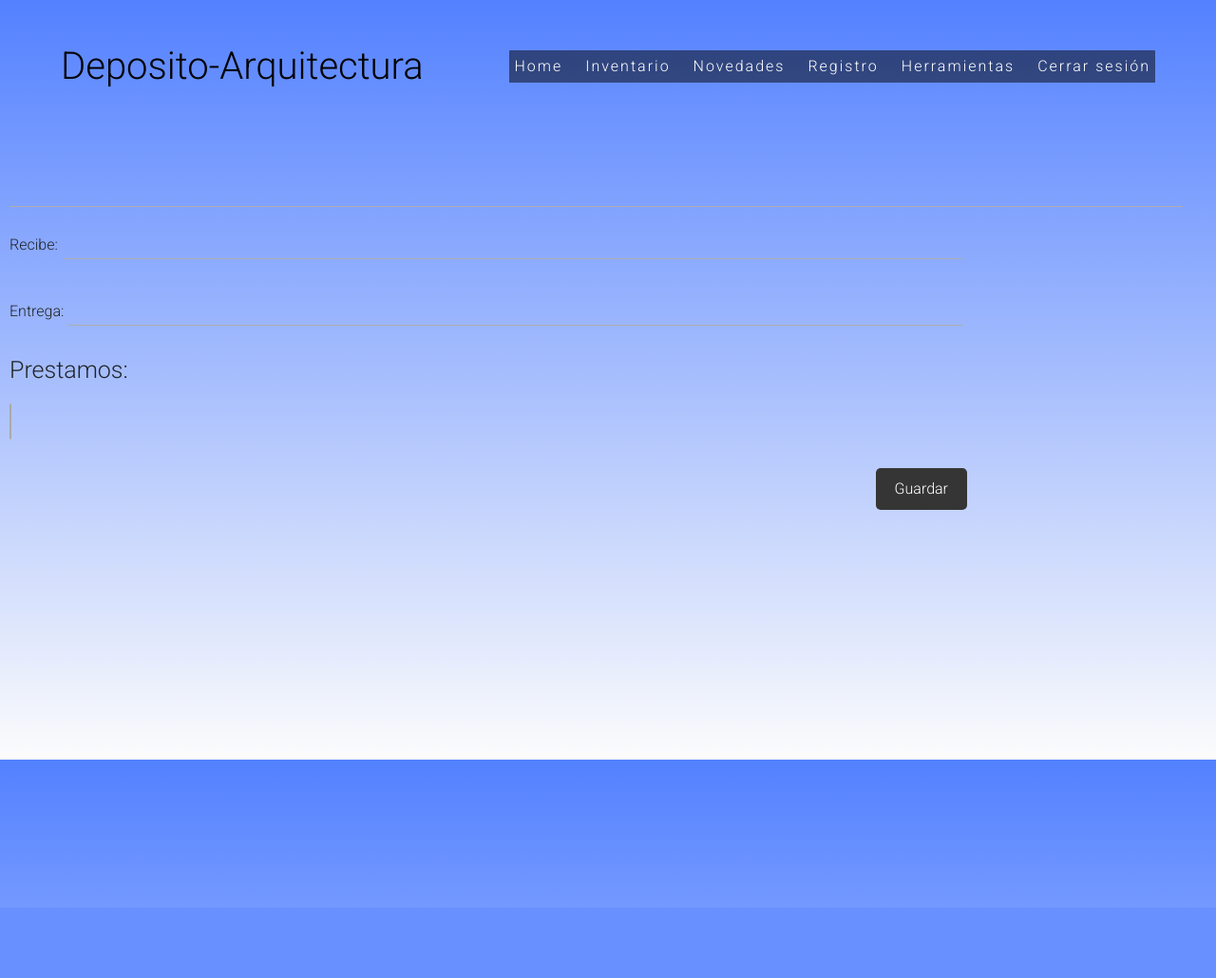
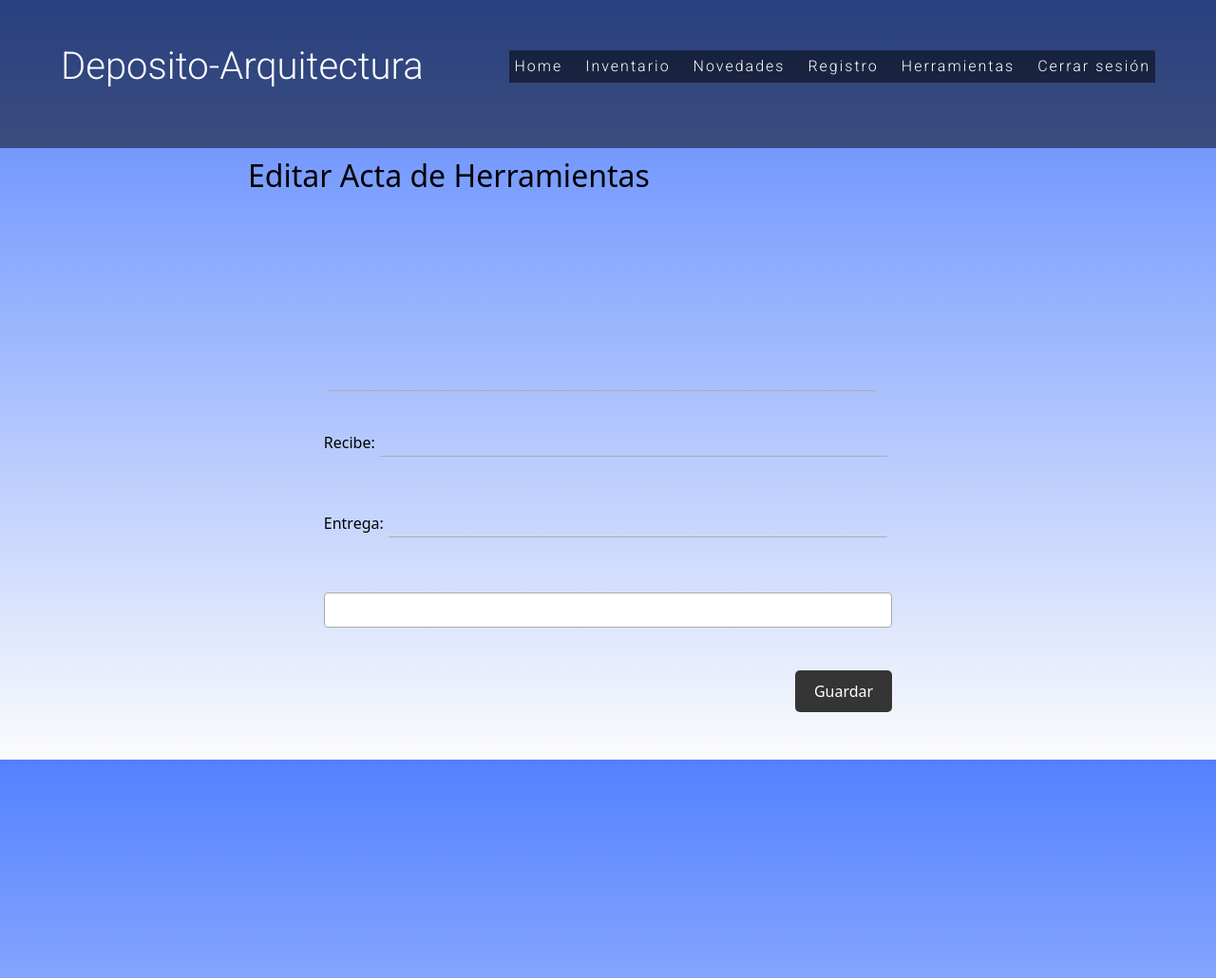
Before and after one commit to GermanZamudio/Gestion-Dep-Arq, a Django app: page /Herramientas/Editar_Acta/1 in a window 1280 px wide. Shown: the whole page at 95% size. Before the commit the page ends 841 px from the top, so only its background shows below. Run offline with Django 4.2, Linux system fonts and the light colour scheme; the visitor is signed in with stand-in values (Sample User, id 1); data that the repository does not hold is empty; some libraries are stand-ins or nearby versions.

Commit message:
Modificaciones en seccion Herramientas/select

```diff
--- a/Administracion_Deposito/settings.py
+++ b/Administracion_Deposito/settings.py
@@ -59,6 +59,7 @@ INSTALLED_APPS = [
     'Inventario',
     'Novedades',
     'Herramientas',
+    'django_select2'
 
 ]
 
--- a/Herramientas/form.py
+++ b/Herramientas/form.py
@@ -1,14 +1,22 @@
 from django import forms
-from .models import Herramientas,Acta_entrega_herramienta
+from .models import Herramientas, Acta_entrega_herramienta, Ubicacion
 
 class Form_Herramienta(forms.ModelForm):
     class Meta:
-        model=Herramientas
-        fields="__all__"
-        widgets={"created":forms.DateInput(attrs={'type':'date'})}
+        model = Herramientas
+        fields = ['nombre', 'marca', 'ubicacion', 'Funcion']
+
+    ubicacion = forms.ModelChoiceField(
+        queryset=Ubicacion.objects.all(),
+        widget=forms.Select(attrs={'class': 'select_ubicacion'}),
+    )
 
 class Form_Acta_trabajo(forms.ModelForm):
     class Meta:
-        model=Acta_entrega_herramienta
-        fields="__all__"
-        widgets={"created": forms.DateInput(attrs={"type":"date"})}
+        model = Acta_entrega_herramienta
+        fields = ['Destino', 'Herramienta', 'Recibe', 'Entrega']
+
+    Herramienta = forms.ModelMultipleChoiceField(
+        queryset=Herramientas.objects.all(),
+        widget=forms.SelectMultiple(attrs={'class': 'select_herramienta'}),
+    )
--- a/Herramientas/templates/Herramientas/Editar.html
+++ b/Herramientas/templates/Herramientas/Editar.html
@@ -23,20 +23,18 @@
         {% if error %}
             <h1>No es valido el formulario de Articulo</h1>
         {% endif %}
-        <section>
+        <section style="display: flex;justify-content: center;align-items: center;">
 
-            <div class="formulario">
+            <div class="formulario_1">
                 <form action="{% url 'Editar_form_Herramienta' Herramienta.id %}" method="POST">
                     {% csrf_token %}
                     <div class="title_form">
-                        <div class="my_input">
-                            <div class="sombra">
-                                <p>{{ form.nombre }}</p>
-                            </div>
+                        <div>
+                        <p>Editar Herramienta</p>
                         </div>
                     </div>
-                    <div class="contenedor">
-                        <div class="contenedor_1">
+                    <div class="contenedor_h">
+                        <div class="contenedor_herramienta">
                             <div class="contenido">
                                 {{ form.nombre.label_tag }}
                                 <div class="my_input">
@@ -53,17 +51,8 @@
                                     </div>
                                 </div>
                             </div>
-                            <div class="contenido">
-                                <label for="">Cantidad:</label>
-                                <div class="my_input">
-                                    <div class="sombra">
-                                        {{ form.cantidad }}
-                                    </div>
-                                </div>
-                            </div>
 
                             <div class="contenido">
-                                <label for="">Ubicación:</label>
                                 <div class="my_input">
                                     <div class="sombra">
                                         {{ form.ubicacion }}
@@ -92,19 +81,24 @@
         {% if error %}
         <h1>No es valido el formulario</h1>
         {% endif %}
-        <section>
-            <div class="formulario">
+        <section style="display: flex;justify-content: center;align-items: center;">
+            <div class="formulario_2">
                 <form action="{% url 'Editar_form_Acta' acta.id %}" method="POST">
                     {% csrf_token %}
                     <div class="title_form">
-                        <div class="my_input">
-                            <div class="sombra">
-                                <p>{{ form.Destino }}</p>
-                            </div>
+                        <div >
+                            <p>Editar Acta de Herramientas</p>
                         </div>
                     </div>
                     <div class="contenedor">
-                        <div class="contenedor_1">
+                        <div class="contenedor_interno">
+                            <div class="contenido">
+                                <div class="my_input">
+                                    <div class="sombra">
+                                        <p>{{ form.Destino }}</p>
+                                    </div>
+                                </div>
+                            </div>
                             <div class="contenido">
                                 {{ form.Recibe.label_tag }}
                                 <div class="my_input">
@@ -122,22 +116,14 @@
                                 </div>
                             </div>
 
-                            <div class="contenedor_2">
-                                <p class="prestamo">Prestamos:</p>
-                                <div class="cont_prestamo">
-                                    <div class="listado">
-                                        <select name="select_herramienta" class="select_herramienta" multiple="multiple">
-                                            {% for i in form.Herramienta %}
-                                                <option value="">{{i}}</option>
-                                            {% endfor %}
-                                        </select>
-                                        <br>
-                                        <div class="contenido boton_form">
-                                            <button>Guardar</button>
-                                        </div>
-                                    </div>
-                                </div>
+                            <div class="contenido contselect" id="selectDiv">
+                                {{form.Herramienta}}
                             </div>
+
+                            <div class="contenido boton_form">
+                                <button>Guardar</button>
+                            </div>
+
                         </div>
                     </div>
                 </form>
--- a/Herramientas/views.py
+++ b/Herramientas/views.py
@@ -1,4 +1,4 @@
-from django.shortcuts import render
+from django.shortcuts import render,redirect
 from .models import Herramientas,Acta_entrega_herramienta,Prestamo
 from .form import Form_Acta_trabajo,Form_Herramienta
 from django.contrib.auth.decorators import login_required
@@ -71,13 +71,13 @@ def form_Ingreso(request):
                         {"form": form,"herramienta":"herramienta"})
             else:
                 return render(
-                        request, "Herramienta/form.html",
+                        request, "Herramientas/form.html",
                         {"form": form_Ingreso,
-                        "error": "error"}
+                        "error_Herramienta": "error_Herramienta"}
                     )
 
         # Procesamos la informacion si es valida lo guardamos
-        else:
+        elif resolved_url=='ingreso_acta':
             form_Ingreso = Form_Acta_trabajo(request.POST)
             if form_Ingreso.is_valid():
                 form_Ingreso.save()
@@ -85,7 +85,7 @@ def form_Ingreso(request):
                 return render(
                         request, "Herramientas/form.html",
                         {"form": form_Ingreso,
-                        "error": "error"}
+                        "error_Acta": "error_Acta"}
                     )
     # Le pasamos todos los articulos a la vista inventario
         Herramienta = Herramientas.objects.all().order_by("ubicacion")
--- a/Inventario/templates/Inventario/Articulos_diarios/FormArticulos.html
+++ b/Inventario/templates/Inventario/Articulos_diarios/FormArticulos.html
@@ -17,6 +17,8 @@
         <div class="formulario">
             <form action="" method="POST">
                 {% csrf_token %}
+                <br>
+                <br>
                 <div class="title_form">
                     <p>Ingreso de Articulos</p>
                 </div>
--- a/Inventario/templates/Inventario/Movimientos/Movimientos.html
+++ b/Inventario/templates/Inventario/Movimientos/Movimientos.html
@@ -21,7 +21,7 @@
     </div>
     <section class="section" id="section">
         <div class="title">
-            <p class="title_articulo">Movimiento de Articulos díarios</p>
+            <p class="title_articulo">Movimiento Díarios</p>
 
             <a href="#section" class="section_abajo" id="open">
                 <img src="../../../static/Inventario/img/flecha_abajo.png" alt="icono" id="icono">
@@ -54,7 +54,7 @@
             </tr>
             {% empty %}
             <tr>
-                <td rowspan="7">No existen Articulos de uso díario</td>
+                <td rowspan="7">No existen movimientos</td>
             </tr>
             {% endfor %}
         </table>
@@ -96,7 +96,7 @@
             </tr>
             {% empty %}
             <tr>
-                <td rowspan="7">No existen Articulos de uso díario</td>
+                <td rowspan="7">No existen movimientos</td>
             </tr>
             {% endfor %}
         </table>
--- a/Inventario/views.py
+++ b/Inventario/views.py
@@ -12,6 +12,7 @@ from datetime import datetime
 from django.urls import resolve
 # Create your views here.
 
+@login_required
 def InventaryView(request):
     # Accedemos al input de busqueda y evaluamos si el usuario inicio una busqueda.
     busqueda = request.GET.get("Buscar", "")
--- a/Novedades/templates/Novedades/Novedad.html
+++ b/Novedades/templates/Novedades/Novedad.html
@@ -22,6 +22,7 @@
             <div class="No_mostrar">
                 {{form.usuario}}
             </div>
+            <br>
             <div class="form-Comentario"  placeholder="Escribe tu mensaje aquí...">
                 {{form.Texto}}
             </div>
--- a/static/Herramientas/ingreso/style.css
+++ b/static/Herramientas/ingreso/style.css
@@ -14,7 +14,13 @@ section{
     border-radius: 5%;
 
 }
-
+.error{
+    background-color: seagreen;
+    display: flex;
+    justify-content: center;
+    align-items: center;
+    color: #ffffff;
+}
 .formulario_1{
     color: #000000;
     height: 80%;
--- a/static/base/style.css
+++ b/static/base/style.css
@@ -27,7 +27,8 @@ body{
 }
 .hero{
     max-height: 300px;
-    color: #000000;
+    color: #ffffff;
+    background:linear-gradient(rgba(0, 0, 0, 0.5), rgba(0, 0, 0, 0.5));
 
 }
 .mobile{
```
Also changed, not shown: Herramientas/templates/Herramientas/form.html (+117 -19 lines), autenticacion/templates/log/login.html (+9 -8 lines), static/Ingreso/Articulos/style.css (+4 -3 lines).
